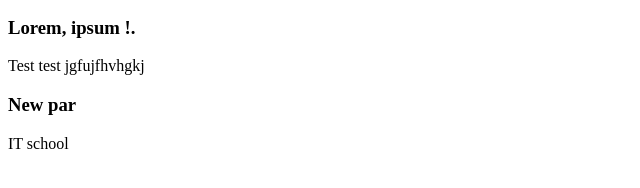
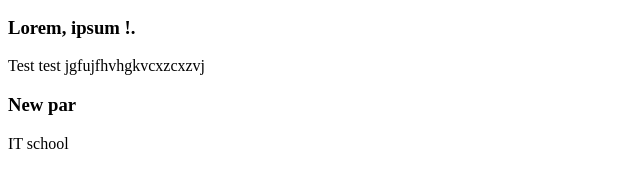
Before and after one commit to s-sergiusavin/testrepo, a plain HTML site: page index.html in a window 1280 px wide. Shown: the part 148-336 px from the top of the page, 0-640 px from the left. Drawn offline with Linux system fonts and the light colour scheme.

Commit message:
Re adjusted text

```diff
--- a/index.html
+++ b/index.html
@@ -17,7 +17,7 @@
 
     <h3>Lorem, ipsum !.</h3>
 
-    <p>Test test jgfujfhvhgkj</p>
+    <p>Test test jgfujfhvhgkvcxzcxzvj</p>
 
     <h3>New par</h3>
 
```
